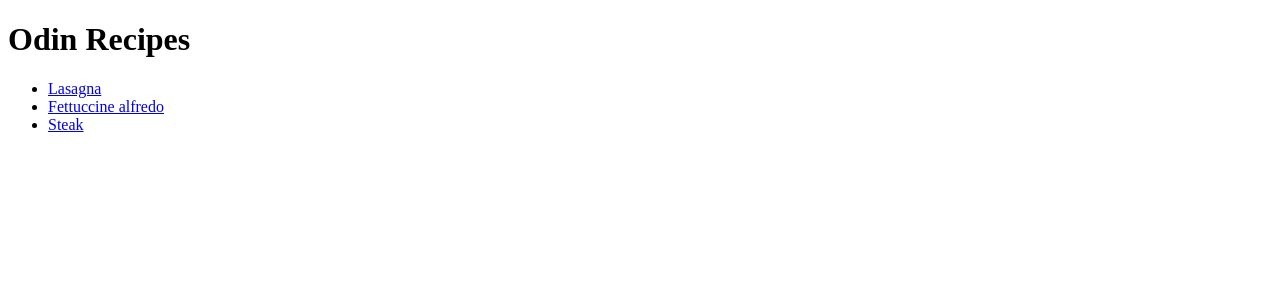
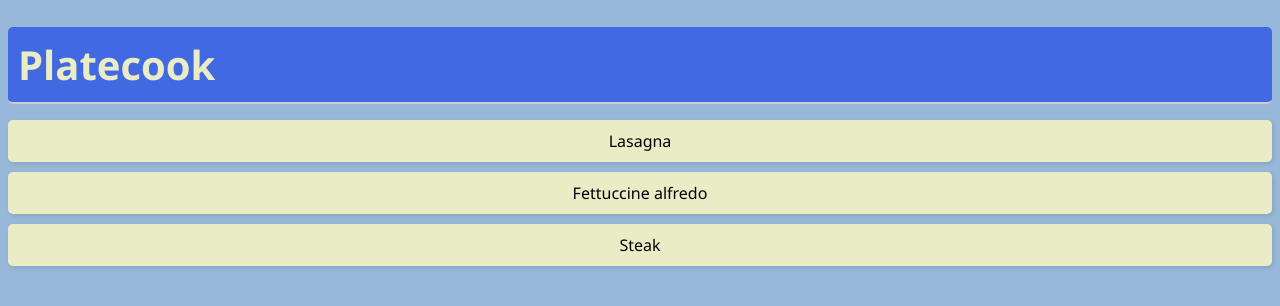
Before and after one commit to JovSnow/odin-recipes, a plain HTML site: page index.html in a window 1280 px wide. Drawn offline with Linux system fonts and the light colour scheme.

Commit message:
Forgot to commit index and styles

```diff
--- a/index.html
+++ b/index.html
@@ -4,14 +4,14 @@
     <meta charset="UTF-8">
     <meta name="viewport" content="width=device-width,initial-scale=1.0">
     <link rel="stylesheet" href="styles.css">
-    <title>Odin Recipes</title>
+    <title>Platecook</title>
 </head>
 <body>
-    <h1>Odin Recipes</h1>
-    <ul>
-        <li><a href="recipes/lasagna.html">Lasagna</a></li>
-        <li><a href="recipes/fettuccine-alfredo.html">Fettuccine alfredo</a></li>
-        <li><a href="recipes/steak.html">Steak</a></li>
+    <h1 id="main-title">Platecook</h1>
+    <ul class="cool-list">
+        <li><a class="menu-text" href="recipes/lasagna.html">Lasagna</a></li>
+        <li><a class="menu-text" href="recipes/fettuccine-alfredo.html">Fettuccine alfredo</a></li>
+        <li><a class="menu-text" href="recipes/steak.html">Steak</a></li>
     </ul>
 </body>
 </html>
--- a/styles.css
+++ b/styles.css
@@ -0,0 +1,45 @@
+html {
+    background-color: #97b8d8;
+}
+
+#main-title{
+    font-family: 'Segoe UI', Tahoma, Geneva, Verdana, sans-serif;
+    color: #EAECC6;
+    background-color: royalblue; /* Light gray background */
+    padding: 10px; /* Add padding for space around the title */
+    border-radius: 5px;
+    margin-bottom: 10px; /* Add space below the title */
+    border-bottom: 2px solid #ccc; /* Add a subtle bottom border */
+    text-align: left; /* Center the title (optional) */
+    font-size: 2.5em; /* Make the title larger (optional) */
+    font-weight: bold; /* Make the title bold (optional) */
+}
+
+.menu-text {
+    color: black;
+    text-decoration: none;
+    font-family: 'Segoe UI', Tahoma, Geneva, Verdana, sans-serif;
+}
+
+.cool-list {
+    list-style-type: none; /* Remove default numbers */
+    padding: 0;
+    position: fix;
+  }
+
+  .cool-list li {
+    position: relative;
+    padding: 10px 15px;
+    margin-bottom: 10px;
+    background-color: #EAECC6; /* Light background */
+    border-radius: 5px;
+    box-shadow: 2px 2px 5px rgba(0, 0, 0, 0.1); /* Subtle shadow */
+    text-align: center;
+  }
+
+  .cool-list li a { /* Style the anchor tag */
+    text-decoration: none; /* Remove underline */
+    display: block; /* Make the anchor tag fill the list item */
+    width: 100%; /* Make the anchor tag fill the list item */
+    height: 100%;/* Make the anchor tag fill the list item */
+  }
```
